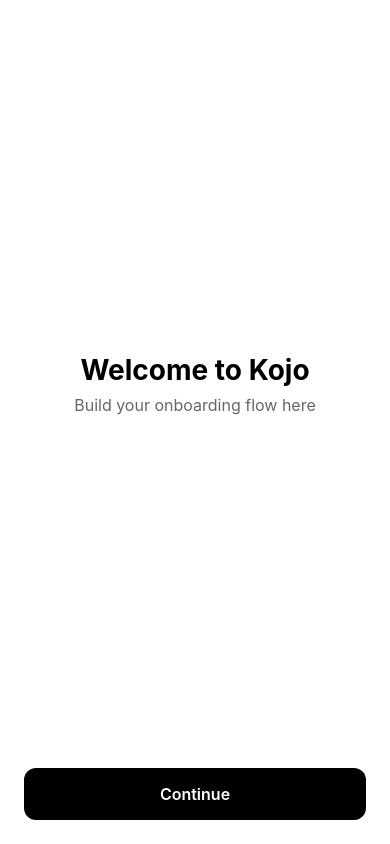
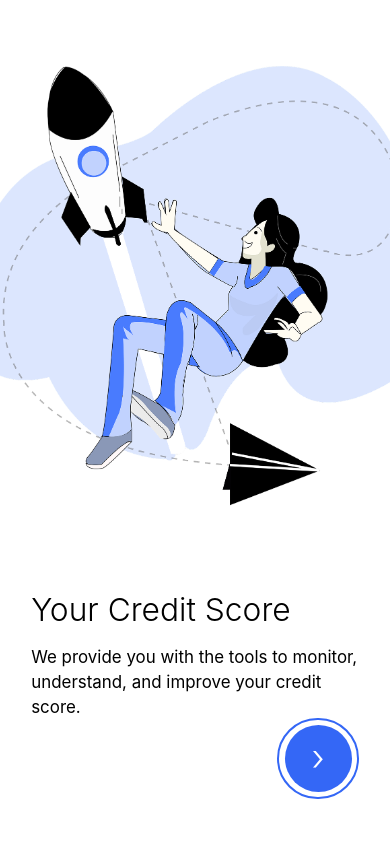
Before and after one commit to Hisham546/KojoApp, a React Native app: screen /Onboarding in a window 390 px wide. Built offline with nearby package versions, Linux system fonts and the light colour scheme.

Commit message:
bottom tabs added

```diff
--- a/src/assets/images/index.ts
+++ b/src/assets/images/index.ts
@@ -1,4 +1,5 @@
 export const Images = {
   appLogo: require('./kojoLogo.png'),
+  onboardingBanner: require('./onboardingBanner.png'),
 
 };
--- /dev/null
+++ b/src/navigation/bottomTabs/index.tsx
@@ -0,0 +1,33 @@
+import React from 'react';
+import {createBottomTabNavigator} from '@react-navigation/bottom-tabs';
+import HomeScreen from '../../screens/home';
+import MessageScreen from '../../screens/message';
+import ProfileScreen from '../../screens/profile';
+
+const Tab = createBottomTabNavigator();
+
+const BottomTabNavigator = () => {
+  return (
+    <Tab.Navigator
+      screenOptions={{
+        headerShown: false,
+      }}>
+      <Tab.Screen
+        name="Home"
+        component={HomeScreen}
+      />
+
+      <Tab.Screen
+        name="Messages"
+        component={MessageScreen}
+      />
+
+      <Tab.Screen
+        name="Profile"
+        component={ProfileScreen}
+      />
+    </Tab.Navigator>
+  );
+};
+
+export default BottomTabNavigator;
--- a/src/navigation/index.tsx
+++ b/src/navigation/index.tsx
@@ -3,6 +3,7 @@ import { NavigationContainer } from '@react-navigation/native';
 import { createNativeStackNavigator } from '@react-navigation/native-stack';
 import OnboardingScreen from '../screens/onboarding';
 import LoginScreen from '../screens/login';
+import BottomTabNavigator from './bottomTabs';
 
 const Stack = createNativeStackNavigator();
 
@@ -14,12 +15,17 @@ const MainNavigation = () => {
             <Stack.Navigator>
                   <Stack.Screen
                     options={{ headerShown: false }}
+                    name="Onboarding"
+                    component={OnboardingScreen} />
+                <Stack.Screen
+                    options={{ headerShown: false }}
                     name="Login"
                     component={LoginScreen} />
                 <Stack.Screen
-                    options={{ headerShown: false }}
-                    name="Onboarding"
-                    component={OnboardingScreen} />
+                    name="BottomTabs"
+                    component={BottomTabNavigator}
+                />
+
 
             </Stack.Navigator>
         </NavigationContainer>
--- /dev/null
+++ b/src/screens/home/index.tsx
@@ -0,0 +1,29 @@
+import React from 'react';
+import { Pressable, Text, View } from 'react-native';
+import { SafeAreaView } from 'react-native-safe-area-context';
+import { styles } from './styles';
+
+
+
+const HomeScreen = () => {
+  const handleContinue = () => {
+    // TODO: Navigate to the next screen
+  };
+
+  return (
+    <SafeAreaView style={styles.container}>
+      <View style={styles.content}>
+        <Text style={styles.title}>Welcome to Kojo</Text>
+        <Text style={styles.subtitle}>
+          Build your onboarding flow here
+        </Text>
+      </View>
+
+      <Pressable style={styles.button} onPress={handleContinue}>
+        <Text style={styles.buttonText}>Continue</Text>
+      </Pressable>
+    </SafeAreaView>
+  );
+};
+
+export default HomeScreen;
--- /dev/null
+++ b/src/screens/home/styles.ts
@@ -0,0 +1,39 @@
+import { StyleSheet } from 'react-native';
+
+export const styles = StyleSheet.create({
+  container: {
+    flex: 1,
+    backgroundColor: '#FFFFFF',
+  },
+  content: {
+    flex: 1,
+    justifyContent: 'center',
+    alignItems: 'center',
+    paddingHorizontal: 24,
+  },
+  title: {
+    fontSize: 28,
+    fontWeight: '700',
+    color: '#000000',
+    marginBottom: 8,
+    textAlign: 'center',
+  },
+  subtitle: {
+    fontSize: 16,
+    color: '#666666',
+    textAlign: 'center',
+  },
+  button: {
+    marginHorizontal: 24,
+    marginBottom: 24,
+    paddingVertical: 16,
+    borderRadius: 12,
+    backgroundColor: '#000000',
+    alignItems: 'center',
+  },
+  buttonText: {
+    fontSize: 16,
+    fontWeight: '600',
+    color: '#FFFFFF',
+  },
+});
--- a/src/screens/login/index.tsx
+++ b/src/screens/login/index.tsx
@@ -9,14 +9,17 @@ import PhoneInput from '../../components/phone-input/phone-input';
 import { DEFAULT_COUNTRY_CODE } from '../../components/phone-input/countries';
 import { styles } from './styles';
 
-const LoginScreen = () => {
+const LoginScreen = ({navigation}) => {
     const [countryCode, setCountryCode] = useState(DEFAULT_COUNTRY_CODE);
     const [phoneNumber, setPhoneNumber] = useState('');
     const [firstName, setFirstName] = useState('');
     const [lastName, setLastName] = useState('');
     const [email, setEmail] = useState('');
 
-    const handleLogin = () => { };
+    const handleLogin = () => {
+
+         navigation.navigate('BottomTabs')
+     };
 
     return (
         <SafeAreaView style={styles.container}>
--- /dev/null
+++ b/src/screens/message/index.tsx
@@ -0,0 +1,30 @@
+import React from 'react';
+import { Pressable, Text, View } from 'react-native';
+import { SafeAreaView } from 'react-native-safe-area-context';
+import { styles } from './styles';
+
+
+
+
+const MessageScreen = () => {
+  const handleContinue = () => {
+    // TODO: Navigate to the next screen
+  };
+
+  return (
+    <SafeAreaView style={styles.container}>
+      <View style={styles.content}>
+        <Text style={styles.title}>Welcome to Kojo</Text>
+        <Text style={styles.subtitle}>
+          Build your onboarding flow here
+        </Text>
+      </View>
+
+      <Pressable style={styles.button} onPress={handleContinue}>
+        <Text style={styles.buttonText}>Continue</Text>
+      </Pressable>
+    </SafeAreaView>
+  );
+};
+
+export default MessageScreen;
--- /dev/null
+++ b/src/screens/message/styles.ts
@@ -0,0 +1,39 @@
+import { StyleSheet } from 'react-native';
+
+export const styles = StyleSheet.create({
+  container: {
+    flex: 1,
+    backgroundColor: '#FFFFFF',
+  },
+  content: {
+    flex: 1,
+    justifyContent: 'center',
+    alignItems: 'center',
+    paddingHorizontal: 24,
+  },
+  title: {
+    fontSize: 28,
+    fontWeight: '700',
+    color: '#000000',
+    marginBottom: 8,
+    textAlign: 'center',
+  },
+  subtitle: {
+    fontSize: 16,
+    color: '#666666',
+    textAlign: 'center',
+  },
+  button: {
+    marginHorizontal: 24,
+    marginBottom: 24,
+    paddingVertical: 16,
+    borderRadius: 12,
+    backgroundColor: '#000000',
+    alignItems: 'center',
+  },
+  buttonText: {
+    fontSize: 16,
+    fontWeight: '600',
+    color: '#FFFFFF',
+  },
+});
--- a/src/screens/onboarding/index.tsx
+++ b/src/screens/onboarding/index.tsx
@@ -1,26 +1,37 @@
 import React from 'react';
-import { Pressable, Text, View } from 'react-native';
+import { Image, Pressable, Text, View } from 'react-native';
 import { SafeAreaView } from 'react-native-safe-area-context';
 
 import { styles } from './styles';
+import { Images } from '../../assets/images';
 
-const OnboardingScreen = () => {
-  const handleContinue = () => {
-    // TODO: Navigate to the next screen
-  };
-
+const OnboardingScreen = ({navigation}) => {
   return (
     <SafeAreaView style={styles.container}>
-      <View style={styles.content}>
-        <Text style={styles.title}>Welcome to Kojo</Text>
-        <Text style={styles.subtitle}>
-          Build your onboarding flow here
+      <View style={styles.imageContainer}>
+
+        <Image
+          source={Images.onboardingBanner}
+          style={styles.image}
+          resizeMode="cover"
+        />
+      </View>
+
+      <View style={styles.bottomContainer}>
+        <Text style={styles.title}>Your Credit Score</Text>
+
+        <Text style={styles.description}>
+          We provide you with the tools to monitor, understand, and improve your
+          credit score.
         </Text>
       </View>
 
-      <Pressable style={styles.button} onPress={handleContinue}>
-        <Text style={styles.buttonText}>Continue</Text>
-      </Pressable>
+      <View style={styles.buttonOuter}>
+        <Pressable style={styles.nextButton}
+          onPress={() => navigation.navigate('Login')}>
+          <Text style={styles.arrow}>›</Text>
+        </Pressable>
+      </View>
     </SafeAreaView>
   );
 };
--- a/src/screens/onboarding/styles.ts
+++ b/src/screens/onboarding/styles.ts
@@ -1,39 +1,80 @@
 import { StyleSheet } from 'react-native';
+import {
+  scale,
+  verticalScale,
+  moderateScale,
+} from 'react-native-size-matters';
 
 export const styles = StyleSheet.create({
   container: {
     flex: 1,
-    backgroundColor: '#FFFFFF',
+    backgroundColor: '#FFF',
   },
-  content: {
-    flex: 1,
+
+  imageContainer: {
+    width: '100%',
+    height: verticalScale(470),
+
+  },
+
+  image: {
+    width: '100%',
+    height: '100%',
+    resizeMode: 'contain',
+  },
+  bottomContainer: {
+    paddingHorizontal: scale(28),
+    paddingTop: verticalScale(5),
+    paddingBottom: verticalScale(32),
+
+  },
+
+  title: {
+    fontSize: moderateScale(30),
+    lineHeight: moderateScale(38),
+    fontWeight: '300',
+    color: '#000000',
+    marginBottom: verticalScale(12),
+  },
+
+  description: {
+    fontSize: moderateScale(16),
+    lineHeight: moderateScale(24),
+    color: '#000000',
+   // width: '82%',
+  },
+  buttonOuter: {
+    position: 'absolute',
+    right: scale(28),
+    bottom: verticalScale(36),
+
+    width: scale(73),
+    height: scale(73),
+    borderRadius: scale(38),
+
     justifyContent: 'center',
     alignItems: 'center',
-    paddingHorizontal: 24,
+
+    backgroundColor: '#FFFFFF',
+    borderWidth: scale(2),
+    borderColor: '#3467F6',
   },
-  title: {
-    fontSize: 28,
-    fontWeight: '700',
-    color: '#000000',
-    marginBottom: 8,
-    textAlign: 'center',
-  },
-  subtitle: {
-    fontSize: 16,
-    color: '#666666',
-    textAlign: 'center',
-  },
-  button: {
-    marginHorizontal: 24,
-    marginBottom: 24,
-    paddingVertical: 16,
-    borderRadius: 12,
-    backgroundColor: '#000000',
+
+  nextButton: {
+    width: scale(60),
+    height: scale(60),
+    borderRadius: scale(31),
+
+    backgroundColor: '#3467F6',
+
+    justifyContent: 'center',
     alignItems: 'center',
   },
-  buttonText: {
-    fontSize: 16,
-    fontWeight: '600',
+
+  arrow: {
     color: '#FFFFFF',
+    fontSize: moderateScale(34),
+    fontWeight: '300',
+    marginTop: verticalScale(-2),
   },
 });
--- /dev/null
+++ b/src/screens/profile/index.tsx
@@ -0,0 +1,30 @@
+import React from 'react';
+import { Pressable, Text, View } from 'react-native';
+import { SafeAreaView } from 'react-native-safe-area-context';
+import { styles } from './styles';
+
+
+
+
+const ProfileScreen = () => {
+  const handleContinue = () => {
+    // TODO: Navigate to the next screen
+  };
+
+  return (
+    <SafeAreaView style={styles.container}>
+      <View style={styles.content}>
+        <Text style={styles.title}>Welcome to Kojo</Text>
+        <Text style={styles.subtitle}>
+          Build your onboarding flow here
+        </Text>
+      </View>
+
+      <Pressable style={styles.button} onPress={handleContinue}>
+        <Text style={styles.buttonText}>Continue</Text>
+      </Pressable>
+    </SafeAreaView>
+  );
+};
+
+export default ProfileScreen;
--- /dev/null
+++ b/src/screens/profile/styles.ts
@@ -0,0 +1,39 @@
+import { StyleSheet } from 'react-native';
+
+export const styles = StyleSheet.create({
+  container: {
+    flex: 1,
+    backgroundColor: '#FFFFFF',
+  },
+  content: {
+    flex: 1,
+    justifyContent: 'center',
+    alignItems: 'center',
+    paddingHorizontal: 24,
+  },
+  title: {
+    fontSize: 28,
+    fontWeight: '700',
+    color: '#000000',
+    marginBottom: 8,
+    textAlign: 'center',
+  },
+  subtitle: {
+    fontSize: 16,
+    color: '#666666',
+    textAlign: 'center',
+  },
+  button: {
+    marginHorizontal: 24,
+    marginBottom: 24,
+    paddingVertical: 16,
+    borderRadius: 12,
+    backgroundColor: '#000000',
+    alignItems: 'center',
+  },
+  buttonText: {
+    fontSize: 16,
+    fontWeight: '600',
+    color: '#FFFFFF',
+  },
+});
```
Also changed, not shown: src/assets/images/onboardingBanner.png (added).
